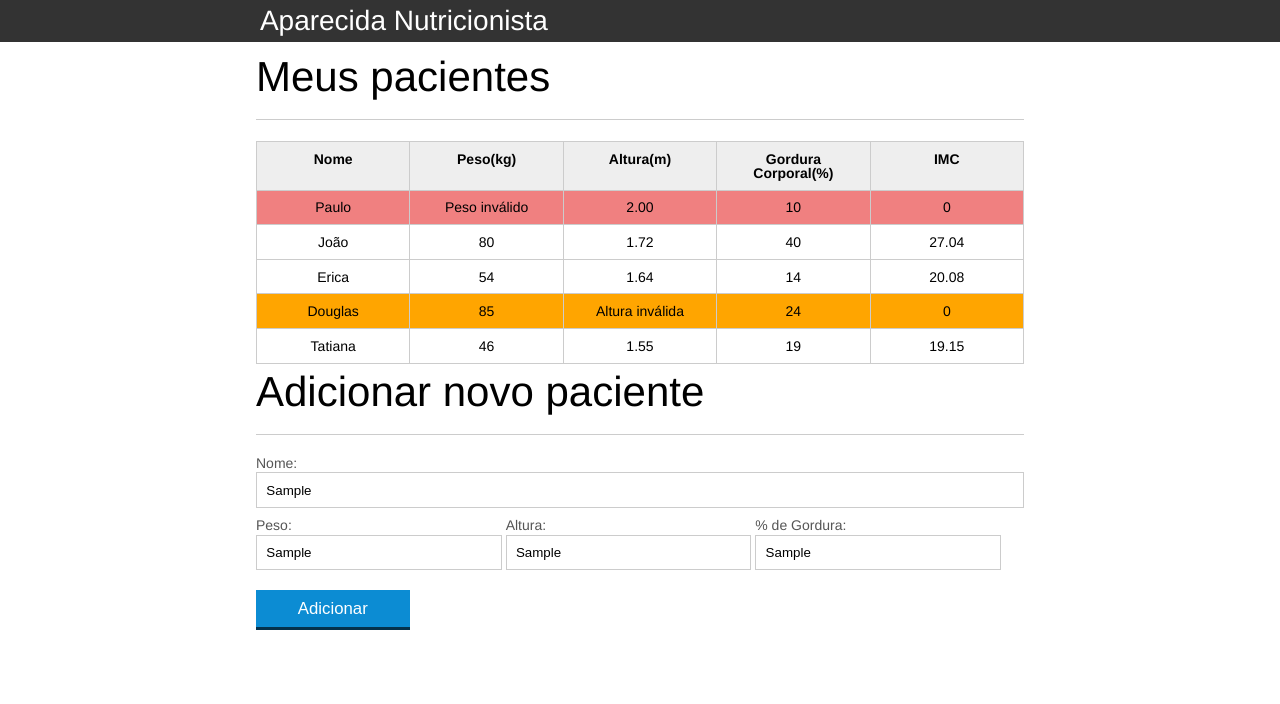
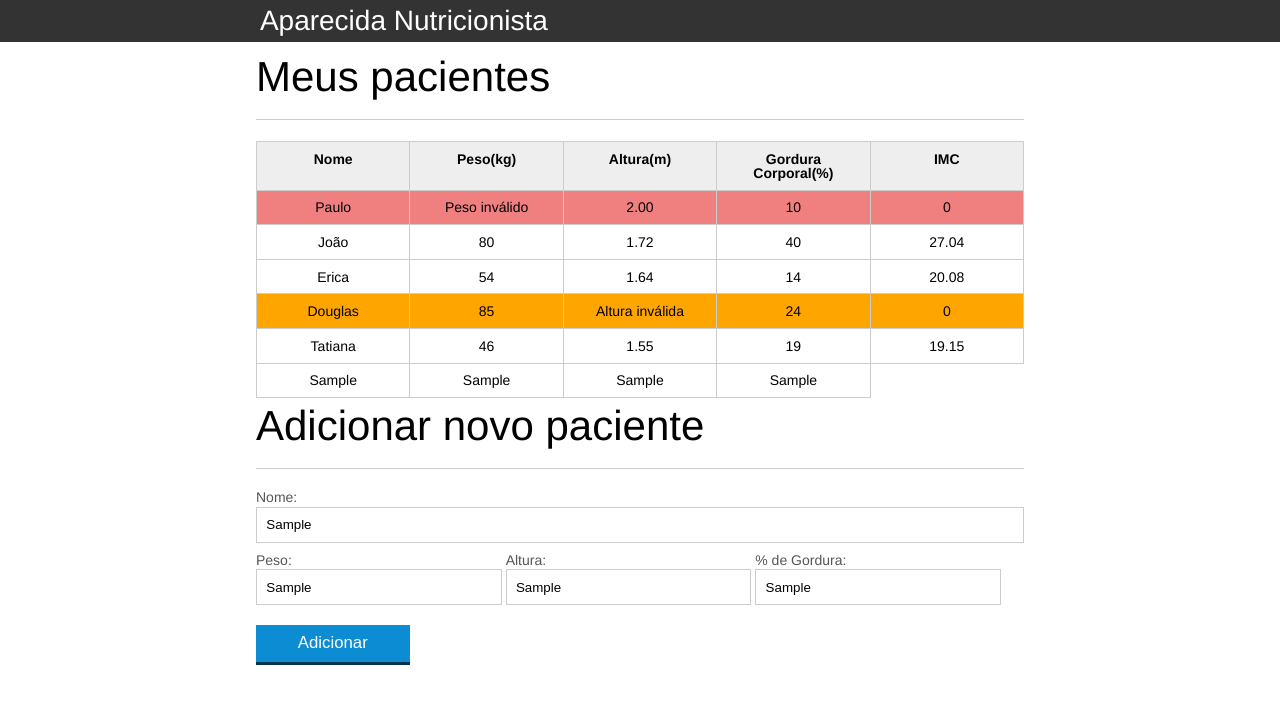
Before and after one commit to GustavoDell/JavaScript-Programando-na-linguagem-da-web, a plain HTML site: page index.html in a window 1280 px wide. Both pictures are taken after typing "Sample", "Sample", "Sample", "Sample" into the empty fields and a click on the button "Adicionar". Drawn offline with Linux system fonts and the light colour scheme.

Commit message:
Adicionando paciente na tabela via form

```diff
--- a/index.html
+++ b/index.html
@@ -74,7 +74,7 @@
 		</main>
 		<section class="container">
 			<h2 id="titulo-form">Adicionar novo paciente</h2>
-			<form>
+			<form id="form-adiciona">
 				<div class="">
 					<label for="nome">Nome:</label>
 					<input id="nome" name="none" type="text" placeholder="digite o nome do seu paciente" class="campo">
--- a/js/principal.js
+++ b/js/principal.js
@@ -61,5 +61,36 @@ var botaoAdicionar = document.querySelector("#adicionar-paciente");
 botaoAdicionar.addEventListener("click", function(event){
 
     event.preventDefault();// Função que previne o comportamento padrão do browser(Está função remove o comportamento padrão já inserido no elemento)
-    console.log("Oi eu sou um botão e fui clicado")
+
+    var form = document.querySelector("#form-adiciona");
+
+    var nome = form.nome.value;
+    var peso = form.peso.value;
+    var altura = form.altura.value;
+    var gordura = form.gordura.value;
+
+    var pacienteTr = document.createElement("tr");
+
+    var nomeTd = document.createElement("td");//criado tags no html  via javascript
+    var pesoTd = document.createElement("td");
+    var alturaTd = document.createElement("td");
+    var gorduraTd = document.createElement("td");
+    var imcTd = document.createElement("td");
+
+    nomeTd.textContent = nome;
+    pesoTd.textContent = peso;
+    alturaTd.textContent = altura;
+    gorduraTd.textContent= gordura;
+
+    pacienteTr.appendChild(nomeTd);//inserindo as tags filhas na tag pai
+    pacienteTr.appendChild(pesoTd);
+    pacienteTr.appendChild(alturaTd);
+    pacienteTr.appendChild(gorduraTd);
+
+    var tabela = document.querySelector("#tabela-pacientes");
+
+    tabela.appendChild(pacienteTr);
+
+    console.log(pacienteTr);
+
 });
```
